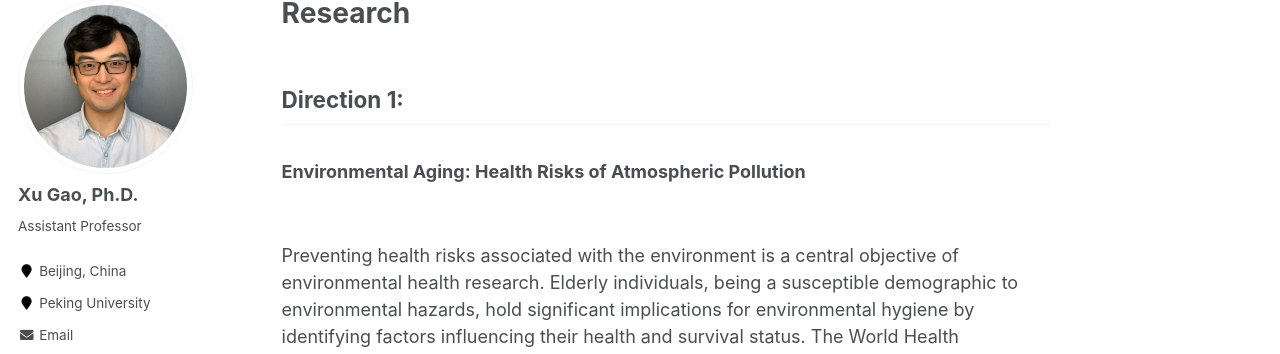
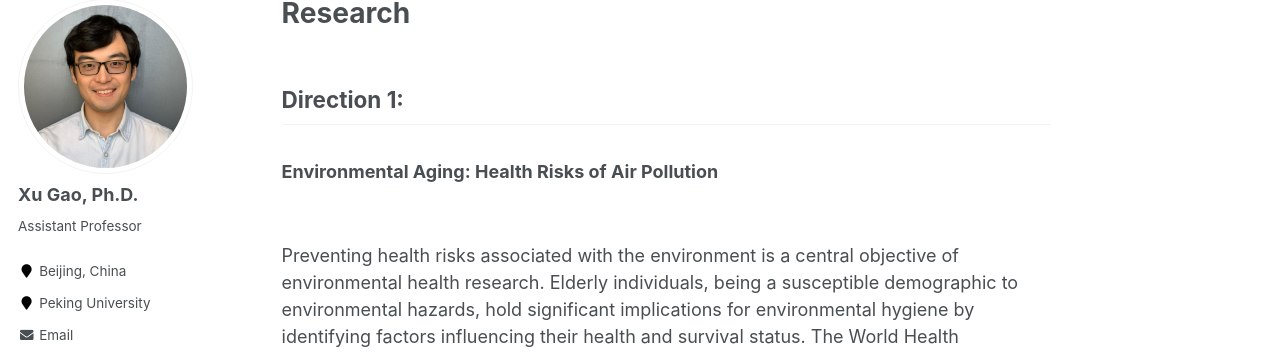
Before and after one commit to ytwangZero/gearpku2020.github.io, a Jekyll site: the page built from _pages/RESEARCH.md, in a window 1280 px wide and 900 px high. Shown: the part 119-473 px from the top of the window. Built offline with Jekyll 4.4.1, drawn with Linux system fonts in a browser that asks for light colours; some web fonts are replaced.

Commit message:
Update RESEARCH.md

```diff
--- a/_pages/RESEARCH.md
+++ b/_pages/RESEARCH.md
@@ -9,7 +9,7 @@ redirect_from:
 
 ## Direction 1:
 
-### Environmental Aging: Health Risks of Atmospheric Pollution
+### Environmental Aging: Health Risks of Air Pollution
 
 ![](./research1.png#pic_center)
 
```
